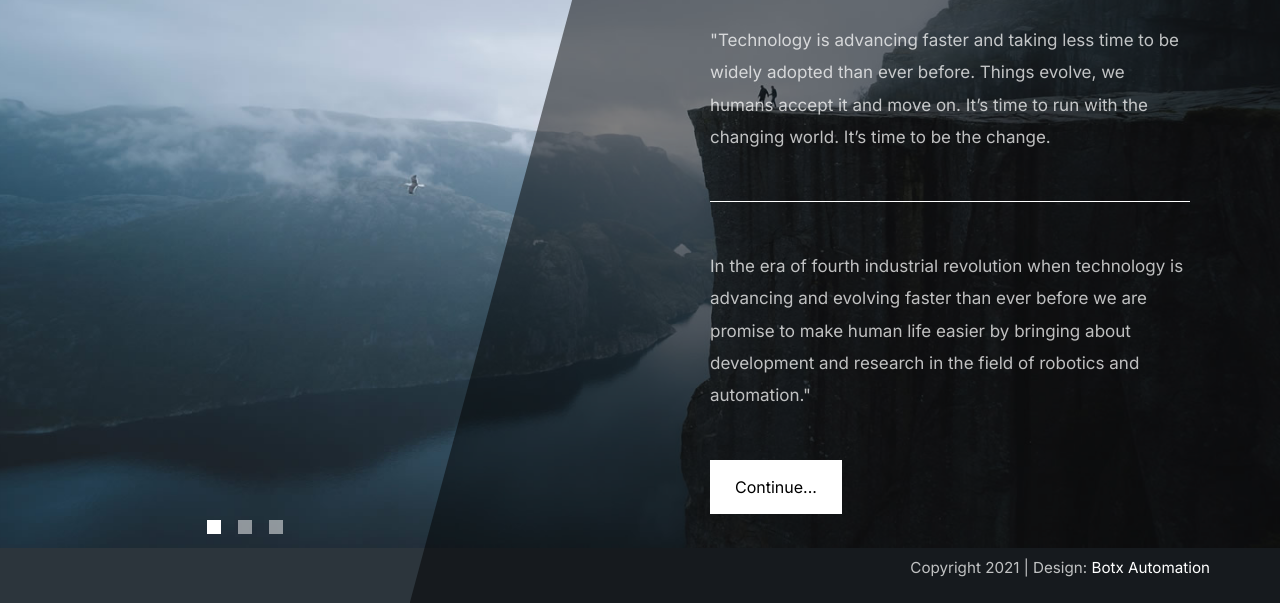
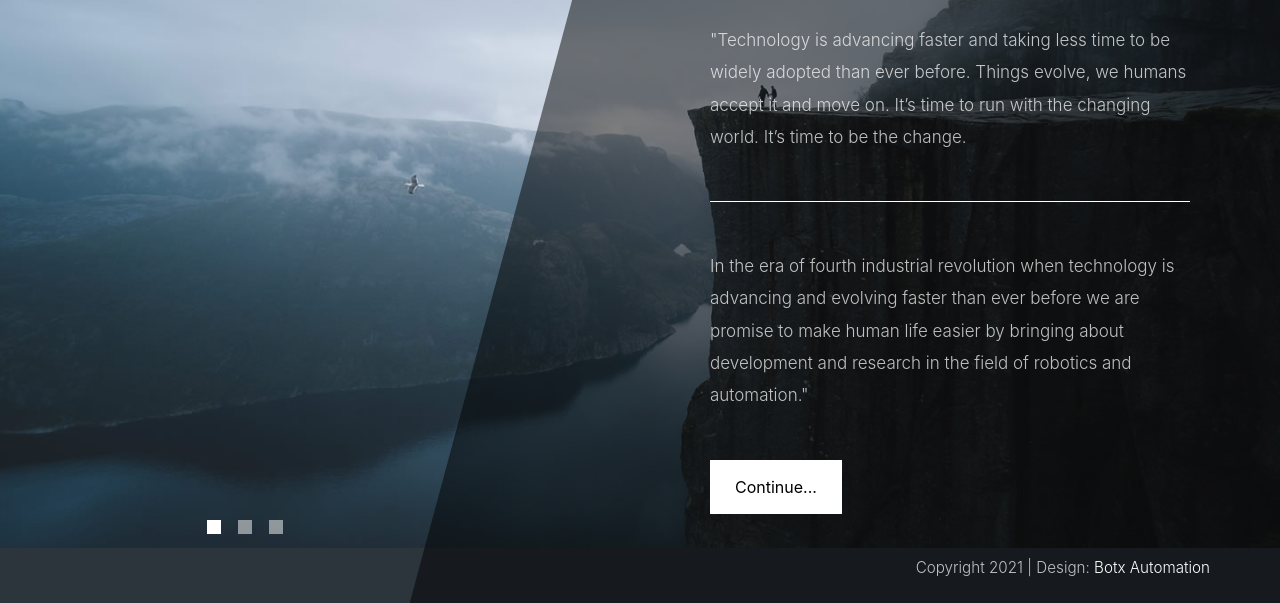
Before and after one commit to haribotx/web, a plain HTML site: page index.html in a window 1280 px wide. Shown: the part 252-855 px from the top of the page. Drawn offline with Linux system fonts and the light colour scheme.

Commit message:
added all to the body tag

```diff
--- a/css/templatemo-diagoona.css
+++ b/css/templatemo-diagoona.css
@@ -9,10 +9,10 @@ https://templatemo.com/tm-550-diagoona
 @import url('https://fonts.googleapis.com/css2?family=Inter&family=Nunito&family=Poppins&family=Roboto&display=swap');
 body {
     /* font-family: 'Space Mono', monospace; */
-    font-family: 'Inter', sans-serif;
-    /* font-family: 'Nunito', sans-serif;
-    font-family: 'Poppins', sans-serif;
-    font-family: 'Roboto', sans-serif; */
+    /* font-family: 'Inter', sans-serif; */
+    /* font-family: 'Nunito', sans-serif; */
+    /* font-family: 'Poppins', sans-serif; */
+    /* font-family: 'Roboto', sans-serif; */
     font-size: 17px;
     font-weight: 300;
     overflow-x: hidden;
```
